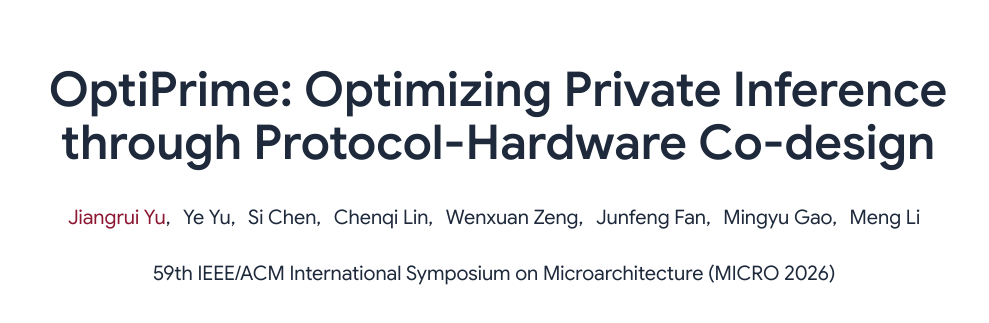
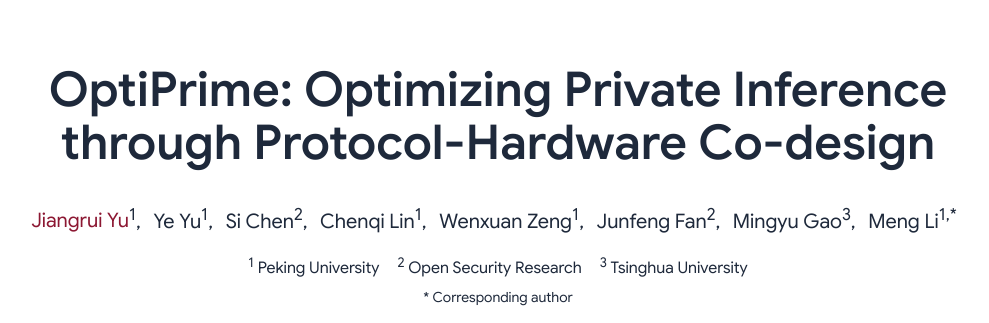
Before and after one commit to JerryFishY/OptiPrime, a plain HTML site: page index.html in a window 1280 px wide. Shown: the top 323 px of the page, without its empty margins (142-1131 px from the left). Drawn offline with Linux system fonts and the light colour scheme.

Commit message:
Align project page sections and credit author affiliations

```diff
--- a/index.html
+++ b/index.html
@@ -21,14 +21,20 @@
           <div class="column has-text-centered">
             <h1 class="title is-1 publication-title">OptiPrime: Optimizing Private Inference through Protocol-Hardware Co-design</h1>
             <div class="is-size-5 publication-authors">
-              <span class="author-block"><a href="https://jerryfishy.github.io/">Jiangrui Yu</a>,</span>
-              <span class="author-block">Ye Yu,</span>
-              <span class="author-block">Si Chen,</span>
-              <span class="author-block">Chenqi Lin,</span>
-              <span class="author-block">Wenxuan Zeng,</span>
-              <span class="author-block">Junfeng Fan,</span>
-              <span class="author-block">Mingyu Gao,</span>
-              <span class="author-block">Meng Li</span>
+              <span class="author-block"><a href="https://jerryfishy.github.io/">Jiangrui Yu</a><sup>1</sup>,</span>
+              <span class="author-block">Ye Yu<sup>1</sup>,</span>
+              <span class="author-block">Si Chen<sup>2</sup>,</span>
+              <span class="author-block">Chenqi Lin<sup>1</sup>,</span>
+              <span class="author-block">Wenxuan Zeng<sup>1</sup>,</span>
+              <span class="author-block">Junfeng Fan<sup>2</sup>,</span>
+              <span class="author-block">Mingyu Gao<sup>3</sup>,</span>
+              <span class="author-block">Meng Li<sup>1,*</sup></span>
+            </div>
+            <div class="affiliations">
+              <span><sup>1</sup> Peking University</span>
+              <span><sup>2</sup> Open Security Research</span>
+              <span><sup>3</sup> Tsinghua University</span>
+              <small>* Corresponding author</small>
             </div>
             <div class="is-size-5 publication-authors">
               <span class="author-block">59th IEEE/ACM International Symposium on Microarchitecture (MICRO 2026)</span>
@@ -87,22 +93,19 @@
 
   <section class="section hero is-light" id="abstract" aria-labelledby="overview">
     <div class="container is-max-desktop">
-      <div class="columns is-centered">
-        <div class="column is-four-fifths">
+      <div class="research-section">
           <h2 class="title is-3 has-text-centered" id="overview">Abstract</h2>
           <div class="content">
             <p>Private deep neural network (DNN) inference based on hybrid homomorphic encryption (HE) and multi-party computation (MPC) can protect user data with a formal guarantee, but at the cost of significant latency overhead due to HE. Customized HE accelerators have been proposed and have achieved orders-of-magnitude speedup for individual HE operations. However, when directly applying a commercial HE accelerator to state-of-the-art HE-MPC frameworks, we observe only limited end-to-end performance gain. This is because HE-MPC frameworks often require wireless transmission of input and output ciphertexts for each HE operation, leading to a severe network communication bottleneck.</p>
             <p>To overcome this challenge, we introduce OptiPrime, a protocol-hardware co-optimization framework for efficient private DNN inference. OptiPrime features a novel HE protocol for convolutions that substantially reduces the number of transmitted output ciphertexts and mitigates the network communication bottleneck. Meanwhile, as the new protocol introduces complex computation for fewer output ciphertext, we observe new memory access challenges due to a high volume of weight plaintexts and intermediate ciphertexts. Hence, we further propose a lightweight compression system for the weight plaintexts, reducing memory traffic by 10 times, as well as a specialized dataflow to maximize on-chip data reuse of intermediate ciphertexts. Extensive experiments show that our framework outperforms the Cheetah baseline by at most 5.7 times on CPUs and 4.2 times with an accelerator.</p>
           </div>
-        </div>
       </div>
     </div>
   </section>
 
   <section class="section" id="results" aria-labelledby="results-title">
     <div class="container is-max-desktop">
-      <div class="columns is-centered">
-        <div class="column is-four-fifths">
+      <div class="research-section">
           <h2 class="title is-3 has-text-centered" id="results-title">Experimental results</h2>
           <div class="content">
             <p>Across the networks evaluated in the paper, OptiPrime speeds up inference over Cheetah by up to
@@ -123,7 +126,6 @@
               Both parties used 16 CPU threads. One-time setup and key exchange are excluded.
               <a href="https://github.com/JerryFishY/OptiPrime/blob/main/results/sec-ppdl.md">Network settings, communication and accuracy</a></p>
           </div>
-        </div>
       </div>
     </div>
   </section>
--- a/style.css
+++ b/style.css
@@ -38,3 +38,10 @@ pre#bibtex-code { white-space: pre-wrap; overflow-wrap: anywhere; }
   h1.publication-title { font-size: 2.15rem !important; }
   .teaser .hero-body { padding-top: 0; }
 }
+
+.affiliations { margin: -0.6rem auto 1.25rem; font-family: "Google Sans", sans-serif; }
+.affiliations span { display: inline-block; margin: 0 .45rem; }
+.affiliations small { display: block; margin-top: .3rem; }
+#demo { padding-inline: 1.5rem; }
+#demo > .container { width: 100%; }
+#demo .hero-body { padding-inline: 0; }
```
